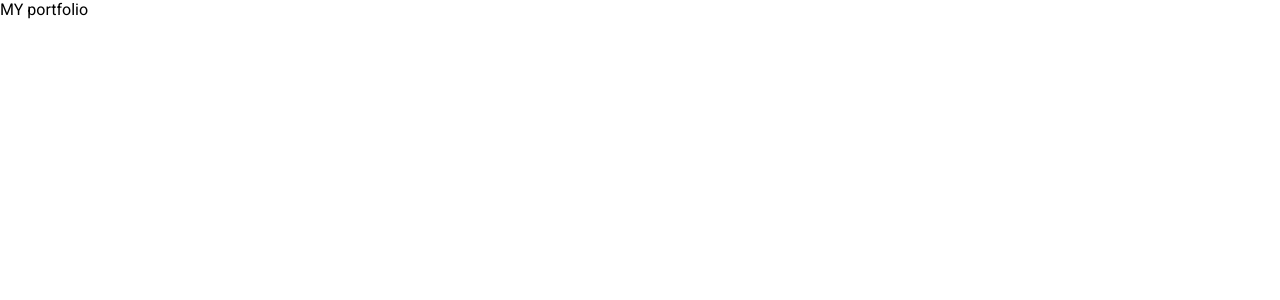
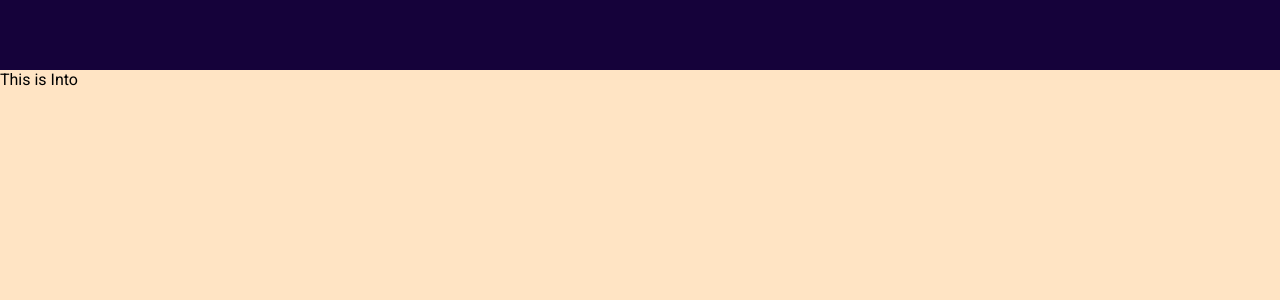
Before and after one commit to NAGAVENIGOWDA/myportfolio, a React (Create React App) app: page / in a window 1280 px wide. Shown: the top 300 px of the page. Built offline with nearby package versions, Linux system fonts and the light colour scheme; a web font is replaced by a local one.

Commit message:
initial commit

```diff
--- a/public/index.html
+++ b/public/index.html
@@ -33,6 +33,7 @@
     font-family: 'Roboto',sans-serif;
     margin: 0;
     box-sizing: border-box;
+    overflow-x:hidden;
   }
 </style>
   </head>
--- a/src/App.js
+++ /dev/null
@@ -1,11 +0,0 @@
-
-
-function App() {
-  return (
-    <div className="App">
-     MY portfolio
-    </div>
-  );
-}
-
-export default App;
--- /dev/null
+++ b/src/App.jsx
@@ -0,0 +1,24 @@
+import Topbar from "./components/topbar/Topbar"
+import Intro from "./components/intro/Intro"
+import Portfolio from "./components/portfolio/Portfolio"
+import Works from "./components/works/Works"
+import Testimonials from "./components/testimonials/Testimonials"
+import Contact from "./components/contact/Contact"
+import "./app.scss"
+function App() {
+  return (
+    <div className="app">
+      <Topbar/>
+      <div className="sections">
+        <Intro/>
+        <Portfolio/>
+        <Works/>
+        <Testimonials/>
+        <Contact/>
+
+      </div>
+    </div>
+  );
+}
+
+export default App;
--- /dev/null
+++ b/src/app.scss
@@ -0,0 +1,20 @@
+.app{
+    height: 100vh;
+    .sections{
+        width: 100%;
+        height:calc(100vh - 70px);
+        background-color: rgb(41, 37, 37);
+        position: relative;
+        top: 70px;
+        scroll-snap-type: y mandatory;
+       //chrome
+        &::-webkit-scrollbar{
+            display: none;
+        }
+        > *{
+            width: 100vw;
+            height: calc(100vh - 70px);
+            scroll-snap-align: start;
+        }
+    }
+}
--- a/src/components/contact/contact.jsx
+++ b/src/components/contact/contact.jsx
@@ -3,7 +3,7 @@
 function Contact() {
   return (
     <div className="contact">
-
+      contact
     </div>
   )
 }
--- a/src/components/intro/intro.jsx
+++ b/src/components/intro/intro.jsx
@@ -3,7 +3,7 @@
 function Intro() {
   return (
     <div className="intro">
-
+      This is Into
     </div>
   )
 }
--- a/src/components/portfolio/portfolio.jsx
+++ b/src/components/portfolio/portfolio.jsx
@@ -3,7 +3,7 @@
 function Portfolio() {
   return (
     <div className="portfolio">
-
+         This is portfolio
     </div>
   )
 }
--- a/src/components/testimonials/testimonials.jsx
+++ b/src/components/testimonials/testimonials.jsx
@@ -3,7 +3,7 @@
 function Testimonials() {
   return (
     <div className="testimonials">
-
+      this is testimonials
     </div>
   )
 }
--- a/src/components/topbar/topbar.scss
+++ b/src/components/topbar/topbar.scss
@@ -1,3 +1,8 @@
 .topbar{
-    background-color: cadetblue;
+    width: 100%;
+    height: 70px;
+    position:fixed;
+    top: 0;
+    z-index: 2;
+    background-color: #15023a;
 }
--- a/src/components/works/works.jsx
+++ b/src/components/works/works.jsx
@@ -3,7 +3,7 @@
 function Works() {
   return (
     <div className='works'>
-
+      this is works
     </div>
   )
 }
```
